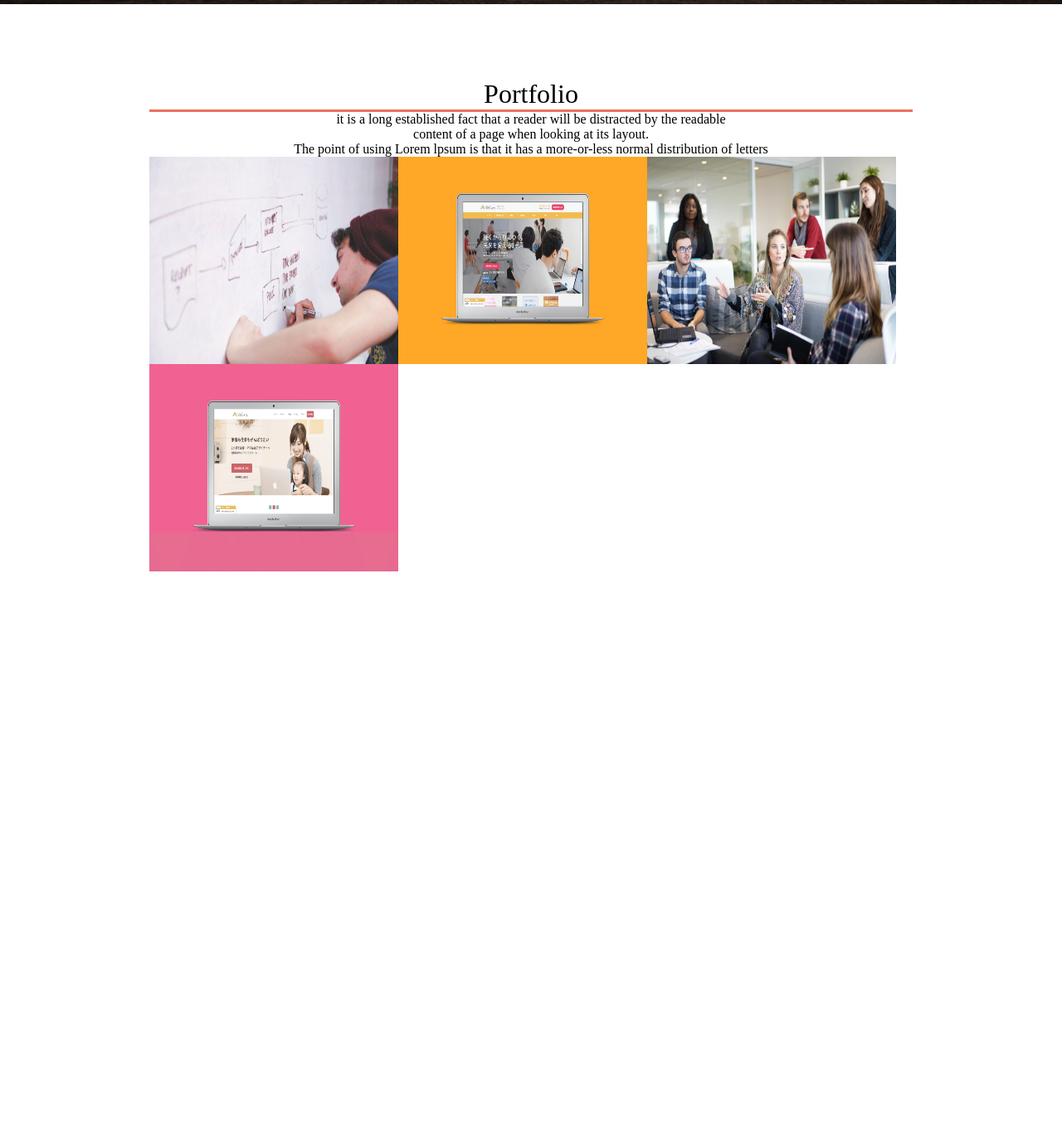
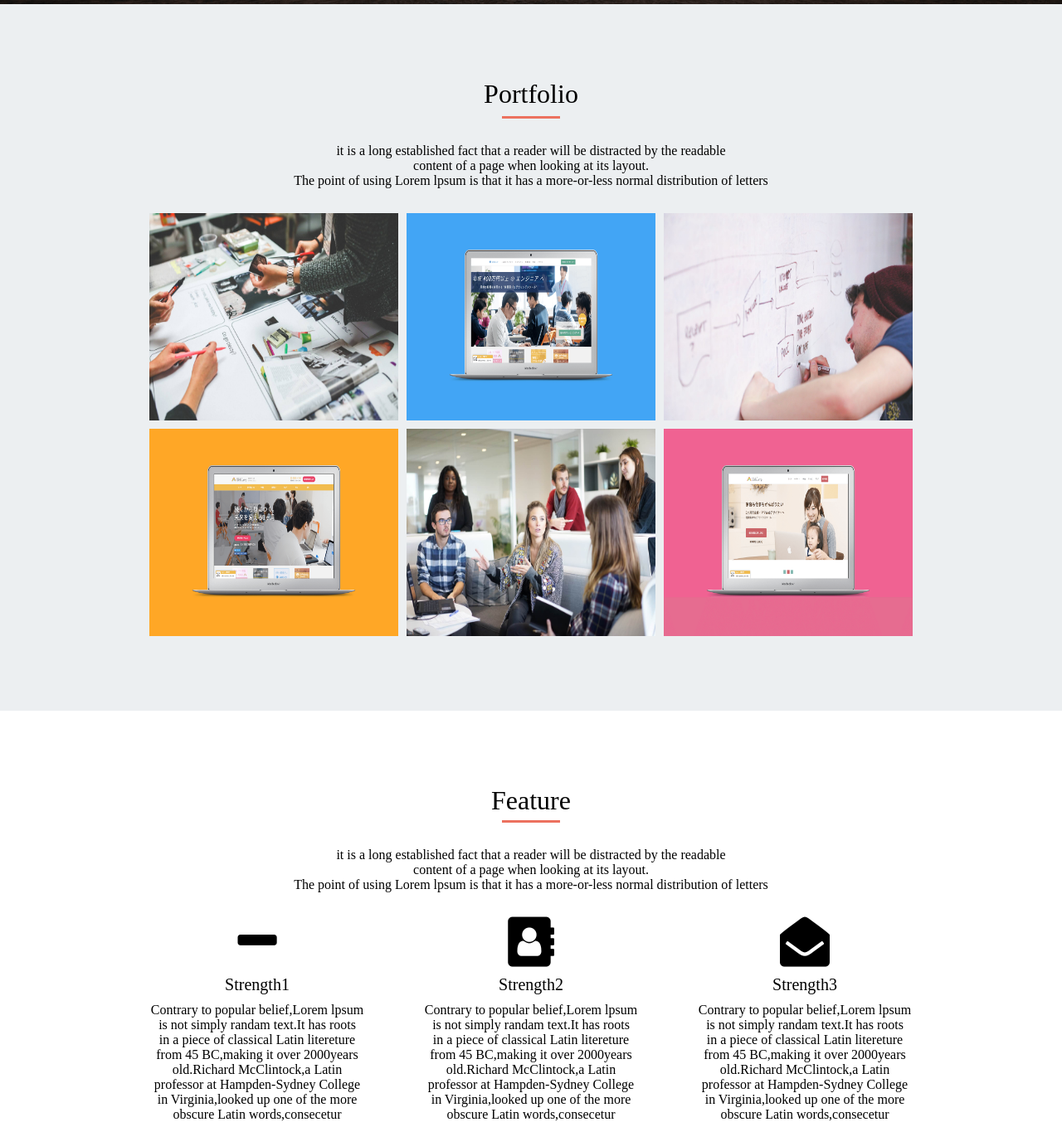
Before and after one commit to OoinaruZer0/1-10, a plain HTML site: page wcp1-10/index.html in a window 1280 px wide. Shown: the part 715-2080 px from the top of the page at 83% size. Before the commit the page ends 1404 px from the top, so only its background shows below. Drawn offline with Linux system fonts and the light colour scheme.

Commit message:
Complete Feature

```diff
--- a/wcp1-10/index.html
+++ b/wcp1-10/index.html
@@ -3,12 +3,13 @@
 <head>
 	<meta charset="UTF-8">
 	<!-- CSSファイルの読み込み -->
+	<link rel="stylesheet" href="https://maxcdn.bootstrapcdn.com/font-awesome/4.7.0/css/font-awesome.min.css">
 	<link rel="stylesheet" href="style.css">
 	<title>MySite</title>
 </head>
 <body>
 	<!-- header -->
-	<div class="blotting-out">
+	<div class="header-blotting-out">
 	<header>
 		<nav>
 			<h1 class="logo"><a href="index.html"><img class="logo" src="img/logo.png" alt="MySite"></a>
@@ -29,21 +30,60 @@
 		<p class="simply">simply aummy text of the printing</p>
 	</div>
 	<!-- ポートフォリオ用のdiv -->
-	<div class="portfolio">
+	<div class="portfolio-blotting-out">
+	    <div class="portfolio">
 		<p class="portfolio-text">Portfolio</p>
-		<p class="portfolio-text-long">it is a long established fact that a reader will be distracted by the readable<br>content of a page when looking at its layout.<br>The point of using Lorem lpsum is that it has a more-or-less normal distribution of letters</p>
-		<div class="portfolio-box">
-		</div>
-		<div class="portfolio-box">
-		</div>
-		<div class="portfolio-box">
-		</div>
-		<div class="portfolio-box">
-		</div>
-		<div class="portfolio-box">
-		</div>
-		<div class="portfolio-box">
-		</div>
-	</div>
+		<div class=portfolio-underline-box></div>
+		<p class="portfolio-text-long">
+			it is a long established fact that a reader will be distracted by the readable<br>content of a page when looking at its layout.<br>The point of using Lorem lpsum is that it has a more-or-less normal distribution of letters</p>
+		<div class="boxes clearfix">
+			<div class="portfolio-box"></div>
+			<div class="portfolio-box"></div>
+			<div class="portfolio-box"></div>
+			<div class="portfolio-box"></div>
+			<div class="portfolio-box"></div>
+			<div class="portfolio-box"></div>
+	  	</div>
+	    </div>
+    </div>
+    <div class="add-space-portfolio"></div>
+    <!-- フィーチャー用のdiv -->
+    <div class="feature">
+    	<p class="feature-text">Feature</p>
+    	<div class=feature-underline-box></div>
+    	<p class="feature-text-long">
+    		it is a long established fact that a reader will be distracted by the readable<br>content of a page when looking at its layout.<br>The point of using Lorem lpsum is that it has a more-or-less normal distribution of letters
+    	</p>
+    	<div class="all-strength-box clearfix">
+    	<div class="strength1-box">
+    	<div class="strength1-icon">
+    		<i class="fa fa-minus fa-large" aria-hidden="true"></i>
+    	</div>
+    	<p class="strength-short-text">Strength1</p>
+    	<p class="strength1-text">
+    		Contrary to popular belief,Lorem lpsum<br>is not simply randam text.It has roots<br>in a piece of classical Latin litereture<br>from 45 BC,making it over 2000years<br>old.Richard McClintock,a Latin<br>professor at Hampden-Sydney College<br>in Virginia,looked up one of the more<br>obscure Latin words,consecetur
+    	</p>
+        </div>
+        <div class="strength2-box">
+    	<div class="strength2-icon">
+    		<i class="fa fa-address-book fa-large" aria-hidden="true"></i>
+    	</div>
+    	<p class="strength-short-text">Strength2</p>
+    	<p class="strength2-text">
+    		Contrary to popular belief,Lorem lpsum<br>is not simply randam text.It has roots<br>in a piece of classical Latin litereture<br>from 45 BC,making it over 2000years<br>old.Richard McClintock,a Latin<br>professor at Hampden-Sydney College<br>in Virginia,looked up one of the more<br>obscure Latin words,consecetur
+    	</p>
+        </div>
+        <div class="strength3-box">
+    	<div class="strength3-icon">
+    		<i class="fa fa-envelope-open fa-large" aria-hidden="true"></i>
+    	</div>
+    	<p class="strength-short-text">Strength3</p>
+    	<p class="strength3-text">
+    		Contrary to popular belief,Lorem lpsum<br>is not simply randam text.It has roots<br>in a piece of classical Latin litereture<br>from 45 BC,making it over 2000years<br>old.Richard McClintock,a Latin<br>professor at Hampden-Sydney College<br>in Virginia,looked up one of the more<br>obscure Latin words,consecetur
+    	</p>
+        </div>
+        </div>
+    </div>
+    <div class="add-space-feature"></div>
 </body>
 </html>
--- a/wcp1-10/style.css
+++ b/wcp1-10/style.css
@@ -4,8 +4,14 @@
   box-sizing: border-box;
 }
 
+.clearfix::after{
+	content: "";
+	clear: both;
+	display: block;
+}
 
-.blotting-out {
+
+.header-blotting-out {
 	width: 100%;
 	height: 70px;
 	background-color: #EC715F;
@@ -15,7 +21,6 @@
 header {
 	width: 1024px;
 	height: 70px;
-	background-color: #EC715F;
 	margin: 0 auto;
 }
 
@@ -62,6 +67,11 @@ header {
 	text-align: center;
 }
 
+.portfolio-blotting-out {
+	width: 100%;
+	background-color: #ECEFF1;
+}
+
 .portfolio {
 	width: 920px;
 	margin: 0 auto;
@@ -72,51 +82,138 @@ header {
 	font-size: 32px;
 	color: #000000;
 	padding-top: 90px;
+}
+
+.portfolio-underline-box {
+	width: 70px;
+	height: 8px;
 	border-bottom: 3px solid #EC715F;
+	margin: 0 auto;
+	padding-bottom: 8px;
 }
+
 
 .portfolio-text-long {
 	text-align: center;
+	padding-top: 30px;
 }
 
 .portfolio-box {
 	width: 300px;
 	height: 250px;
+	float: left;
 }
+
 
 .portfolio-box:nth-child(1) {
 	background-image: url(img/sketch.jpg);
 	background-size: 300px 250px;
-	float: left;
-
+	margin-top: 30px;
 }
 
 .portfolio-box:nth-child(2) {
 	background-image: url(img/websuku.png);
 	background-size: 300px 250px;
-	float: left;
+	margin: 30px 10px 0 10px;
 }
 
 .portfolio-box:nth-child(3) {
+	background-size: 300px 250px;
 	background-image: url(img/write.jpg);
-	background-size: 300px 250px;
-	float: left;
+	margin-top: 30px;
 }
 
 .portfolio-box:nth-child(4) {
 	background-size: 300px 250px;
-	float: left;
 	background-image: url(img/webcamp.png);
+	margin: 10px 10px 0 0;
 }
 
 .portfolio-box:nth-child(5) {
 	background-image: url(img/talk.jpg);
 	background-size: 300px 250px;
-	float: left;
+	margin: 10px 10px 0 0;
 }
 
 .portfolio-box:nth-child(6) {
 	background-image: url(img/webcamp-mother.png);
 	background-size: 300px 250px;
+	margin-top: 10px;
+}
+
+.add-space-portfolio {
+	width: 100%;
+	height: 90px;
+	background-color: #ECEFF1;
+}
+
+.feature {
+	width: 980px;
+	margin: 0 auto;
+}
+
+.feature-text {
+	font-size: 32px;
+	color: #000000;
+	text-align: center;
+	margin-top: 90px;
+}
+
+.feature-underline-box {
+	width: 70px;
+	height: 8px;
+	border-bottom: 3px solid #EC715F;
+	margin: 0 auto;
+}
+
+.feature-text-long {
+	text-align: center;
+	font-size: 16px;
+	color: #000000;
+	margin: 30px 0;
+}
+
+.strength-short-text {
+	font-size: 20px;
+	color: #000000;
+	padding: 10px 0;
+}
+
+.fa-large {
+	font-size: 60px;
+}
+
+.all-strength-box {
+	width: 980px;
+	height: auto;
+	margin: 0 auto;
+
+}
+
+.strength1-box {
+	width: 320px;
+	height: auto;
 	float: left;
+	margin-right: 10px;
+	text-align: center;
 }
+
+.strength2-box {
+	width: 320px;
+	height: auto;
+	float: left;
+	margin-right: 10px;
+	text-align: center;
+}
+
+.strength3-box {
+	width: 320px;
+	height: auto;
+	float: left;
+	text-align: center;
+}
+
+.add-space-feature {
+	width: 100%;
+	height: 90px;
+}
```
